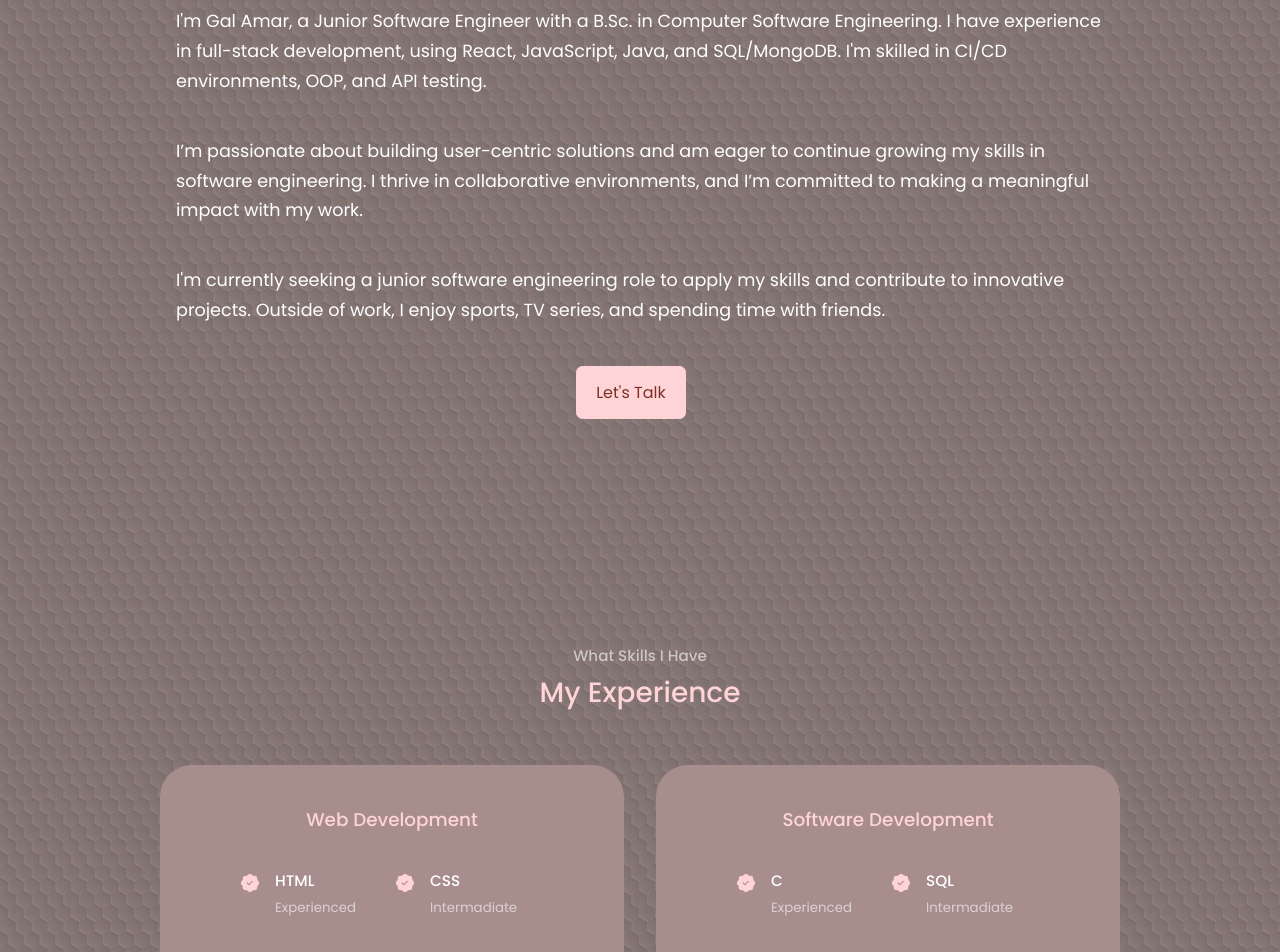
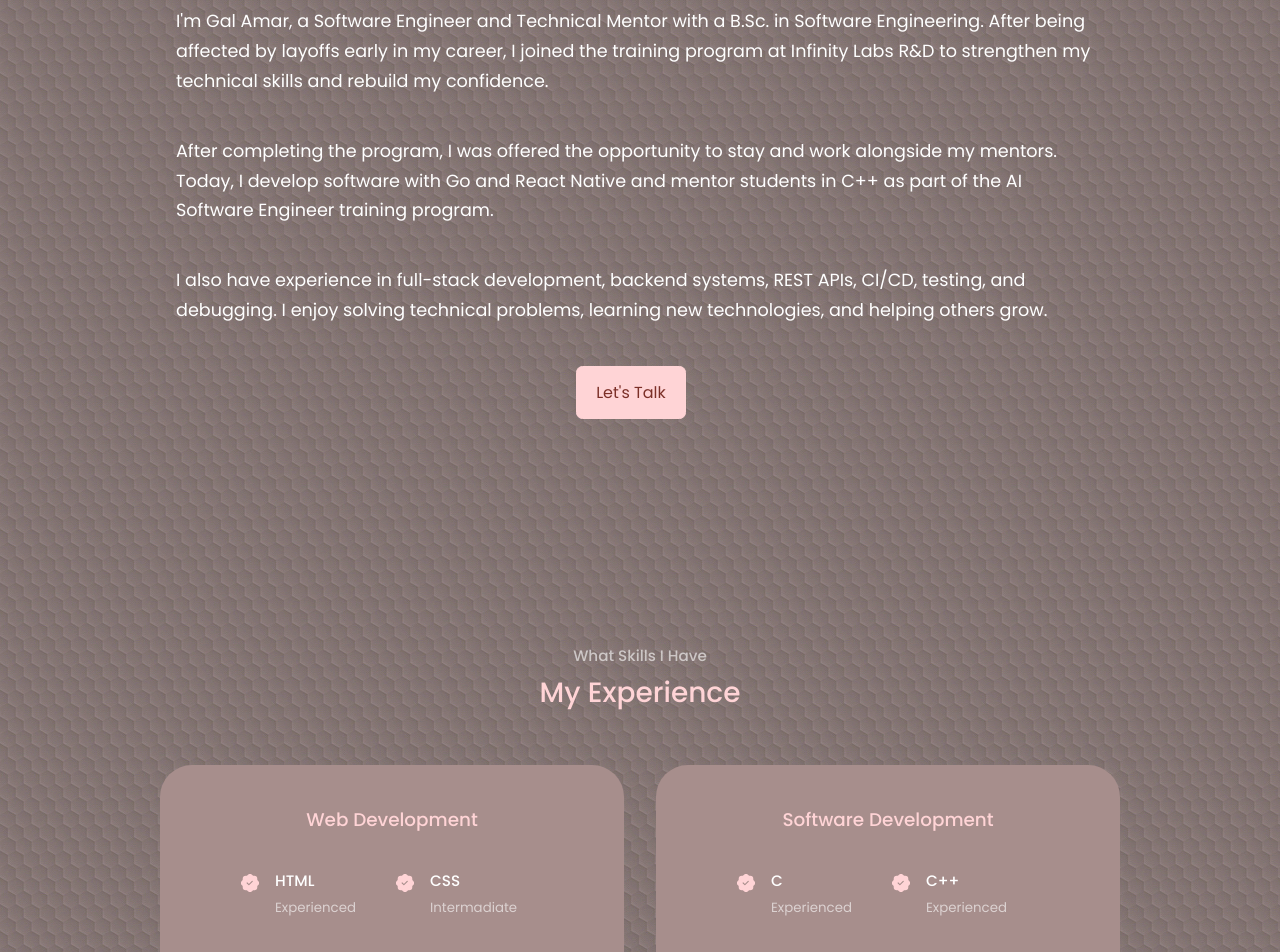
Before and after one commit to Gal-Amar/portfolio-website, a React (Create React App) app: page / in a window 1280 px wide. Shown: the part 1500-2452 px from the top of the page. Built offline with nearby package versions, Linux system fonts and the light colour scheme.

Commit message:
update infinitylabs role

```diff
--- a/src/components/about/About.jsx
+++ b/src/components/about/About.jsx
@@ -39,21 +39,23 @@ const About = () => {
       </div>
       <div className="container about_me_p">
         <p>
-          I'm Gal Amar, a Junior Software Engineer with a B.Sc. in Computer
-          Software Engineering. I have experience in full-stack development,
-          using React, JavaScript, Java, and SQL/MongoDB. I'm skilled in CI/CD
-          environments, OOP, and API testing.
+          I'm Gal Amar, a Software Engineer and Technical Mentor with a B.Sc. in
+          Software Engineering. After being affected by layoffs early in my
+          career, I joined the training program at Infinity Labs R&amp;D to
+          strengthen my technical skills and rebuild my confidence.
         </p>
+
         <p>
-          I’m passionate about building user-centric solutions and am eager to
-          continue growing my skills in software engineering. I thrive in
-          collaborative environments, and I’m committed to making a meaningful
-          impact with my work.
+          After completing the program, I was offered the opportunity to stay
+          and work alongside my mentors. Today, I develop software with Go and
+          React Native and mentor students in C++ as part of the AI Software
+          Engineer training program.
         </p>
+
         <p>
-          I'm currently seeking a junior software engineering role to apply my
-          skills and contribute to innovative projects. Outside of work, I enjoy
-          sports, TV series, and spending time with friends.
+          I also have experience in full-stack development, backend systems,
+          REST APIs, CI/CD, testing, and debugging. I enjoy solving technical
+          problems, learning new technologies, and helping others grow.
         </p>
         <a href="#contact" className="btn btn-primary">
           Let's Talk
--- a/src/components/experience/Experience.jsx
+++ b/src/components/experience/Experience.jsx
@@ -1,41 +1,48 @@
-import React from 'react'
-import "./experience.css"
-import { BsFillPatchCheckFill } from 'react-icons/bs'
+import React from "react";
+import "./experience.css";
+import { BsFillPatchCheckFill } from "react-icons/bs";
 const Experience = () => {
   return (
-    <section id='experience'>
+    <section id="experience">
       <h4>What Skills I Have</h4>
       <h2>My Experience</h2>
       <div className="container experience_container">
         <div className="experience_Web_Development">
           <h3>Web Development</h3>
           <div className="experience_content">
-            <article className='experience_details'>
-              <BsFillPatchCheckFill className='experience_details-icon' />
+            <article className="experience_details">
+              <BsFillPatchCheckFill className="experience_details-icon" />
               <div>
                 <h4>HTML</h4>
-                <small className='text-light' >Experienced</small>
+                <small className="text-light">Experienced</small>
               </div>
             </article>
-            <article className='experience_details'>
-              <BsFillPatchCheckFill className='experience_details-icon' />
+            <article className="experience_details">
+              <BsFillPatchCheckFill className="experience_details-icon" />
               <div>
                 <h4>CSS</h4>
-                <small className='text-light' >Intermadiate</small>
+                <small className="text-light">Intermadiate</small>
               </div>
             </article>
-            <article className='experience_details'>
-              <BsFillPatchCheckFill className='experience_details-icon' />
+            <article className="experience_details">
+              <BsFillPatchCheckFill className="experience_details-icon" />
               <div>
                 <h4>JavaScript</h4>
-                <small className='text-light' >Intermadiate</small>
+                <small className="text-light">Intermadiate</small>
               </div>
             </article>
-            <article className='experience_details'>
-              <BsFillPatchCheckFill className='experience_details-icon' />
+            <article className="experience_details">
+              <BsFillPatchCheckFill className="experience_details-icon" />
               <div>
                 <h4>React</h4>
-                <small className='text-light' >Experienced</small>
+                <small className="text-light">Experienced</small>
+              </div>
+            </article>
+            <article className="experience_details">
+              <BsFillPatchCheckFill className="experience_details-icon" />
+              <div>
+                <h4>React Native</h4>
+                <small className="text-light">Experienced</small>
               </div>
             </article>
           </div>
@@ -44,39 +51,46 @@ const Experience = () => {
         <div className="experience_Software_Development">
           <h3>Software Development</h3>
           <div className="experience_content">
-            <article className='experience_details'>
-              <BsFillPatchCheckFill className='experience_details-icon' />
+            <article className="experience_details">
+              <BsFillPatchCheckFill className="experience_details-icon" />
               <div>
                 <h4>C</h4>
-                <small className='text-light' >Experienced</small>
+                <small className="text-light">Experienced</small>
               </div>
             </article>
-            <article className='experience_details'>
-              <BsFillPatchCheckFill className='experience_details-icon' />
+            <article className="experience_details">
+              <BsFillPatchCheckFill className="experience_details-icon" />
+              <div>
+                <h4>C++</h4>
+                <small className="text-light">Experienced</small>
+              </div>
+            </article>
+            <article className="experience_details">
+              <BsFillPatchCheckFill className="experience_details-icon" />
               <div>
                 <h4>SQL</h4>
-                <small className='text-light' >Intermadiate</small>
+                <small className="text-light">Intermadiate</small>
               </div>
             </article>
-            <article className='experience_details'>
-              <BsFillPatchCheckFill className='experience_details-icon' />
+            <article className="experience_details">
+              <BsFillPatchCheckFill className="experience_details-icon" />
               <div>
                 <h4>Java</h4>
-                <small className='text-light'>Experienced</small>
+                <small className="text-light">Experienced</small>
               </div>
             </article>
-            <article className='experience_details'>
-              <BsFillPatchCheckFill className='experience_details-icon' />
+            <article className="experience_details">
+              <BsFillPatchCheckFill className="experience_details-icon" />
               <div>
                 <h4>Python</h4>
-                <small className='text-light'>Basic</small>
+                <small className="text-light">Basic</small>
               </div>
             </article>
           </div>
         </div>
       </div>
-    </section >
-  )
-}
+    </section>
+  );
+};
 
-export default Experience
+export default Experience;
--- a/src/components/header/Header.jsx
+++ b/src/components/header/Header.jsx
@@ -1,8 +1,8 @@
-import React from 'react'
-import "./header.css"
-import CTA from './CTA'
-import ME from '../../assets/me.png'
-import HeaderSocials from './HeaderSocials'
+import React from "react";
+import "./header.css";
+import CTA from "./CTA";
+import ME from "../../assets/me.png";
+import HeaderSocials from "./HeaderSocials";
 
 const Header = () => {
   return (
@@ -10,17 +10,18 @@ const Header = () => {
       <div className="container header_container">
         <h4>Hello I'm</h4>
         <h1>Gal Amar</h1>
-        <h4 className='text-light'>Software Developer</h4>
+        <h4 className="text-light">Software Developer & Technical Mentor</h4>
         <CTA />
         <div className="me">
-          <img src={ME} alt='me' />
+          <img src={ME} alt="me" />
         </div>
         <HeaderSocials />
-        <a href='#contact' className='scroll_down'>scroll Down</a>
-
+        <a href="#contact" className="scroll_down">
+          scroll Down
+        </a>
       </div>
     </header>
-  )
-}
+  );
+};
 
-export default Header
+export default Header;
```
